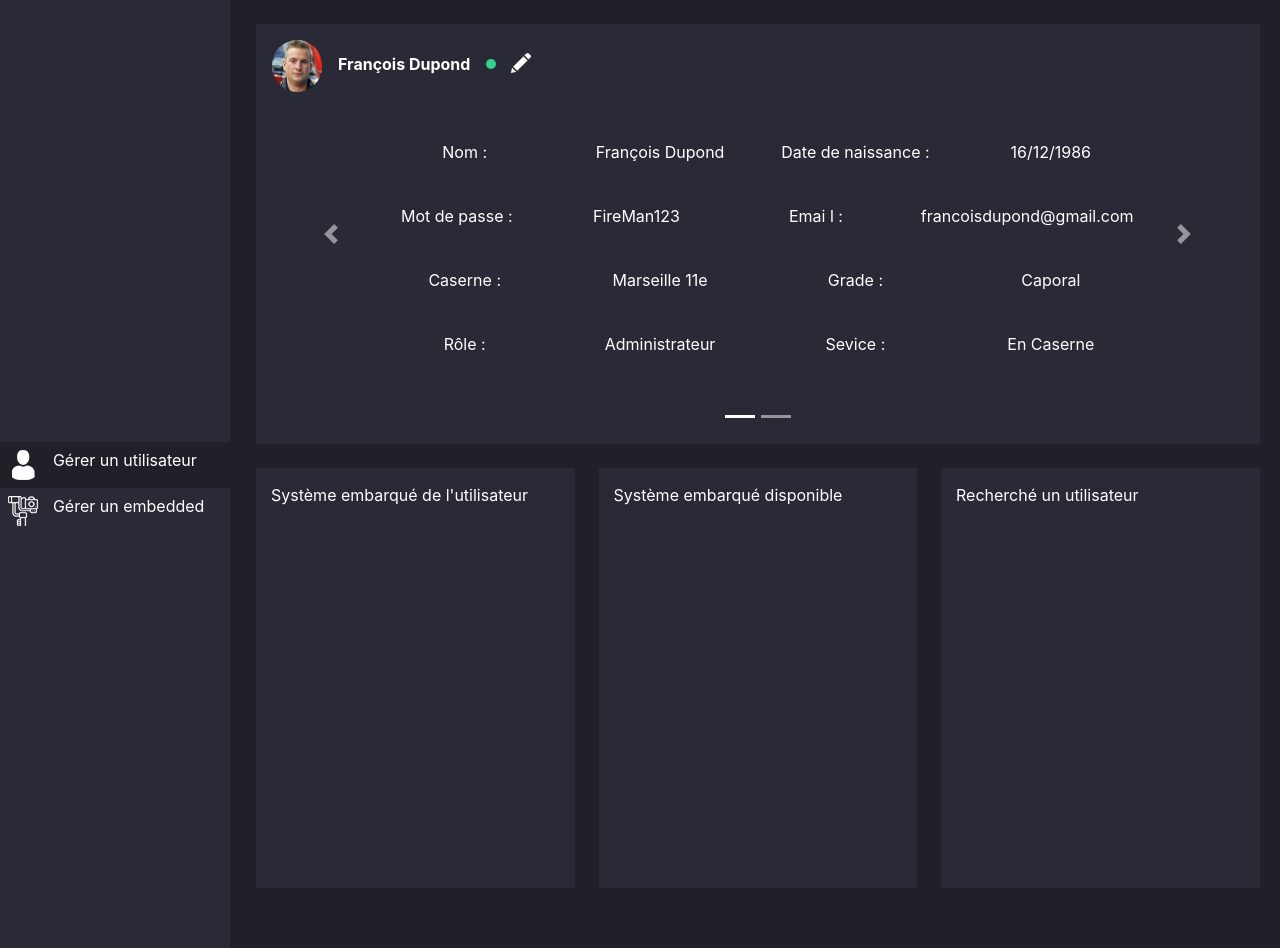
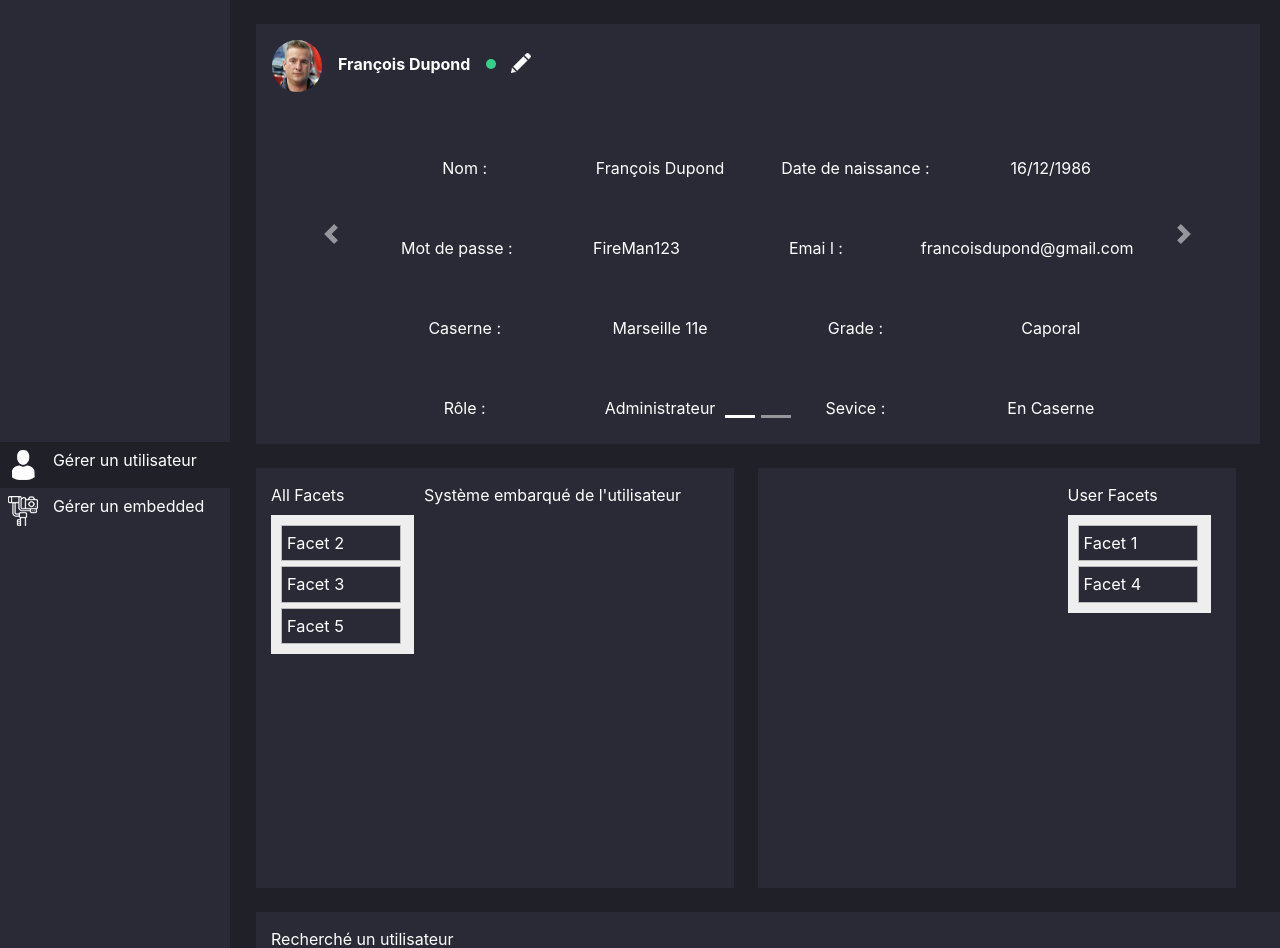
Before and after one commit to MaurelT/FIRE, a PHP site: page /panel-admin-V2.html in a window 1280 px wide. Run offline with PHP 8.4, Linux system fonts and the light colour scheme; some libraries are stand-ins or nearby versions.

Commit message:
Drag & Drop

```diff
--- a/Scripts/panel-admin-V2.js
+++ b/Scripts/panel-admin-V2.js
@@ -6,6 +6,8 @@ $(document).ready(function(){
 
     manageuser.classList.add('selected');
     bc.load('manageuser.html');
+
+    var manageuserembedded = $("#allFacets, #userFacets");
 
     $('#manageuser').click(function(){
       removeClass(divSelected, 'selected');
@@ -18,6 +20,30 @@ $(document).ready(function(){
       manageembedded.classList.add('selected');
       bc.load('manageembedded.html');
     });
+
+
+    $(function() {
+        manageuserembedded.sortable({
+          connectWith: "ul",
+          placeholder: "placeholder",
+          delay: 150
+        })
+        .disableSelection()
+        .dblclick( function(e){
+          var item = e.target;
+          if (e.currentTarget.id === 'allFacets') {
+            //move from all to user
+            $(item).fadeOut('fast', function() {
+              $(item).appendTo($('#userFacets')).fadeIn('slow');
+            });
+          } else {
+            //move from user to all
+            $(item).fadeOut('fast', function() {
+              $(item).appendTo($('#allFacets')).fadeIn('slow');
+            });
+          }
+        });
+      });
 });
 
 function removeClass(divSelected, removeElement) {
--- a/Styles/panel-admin-V2.css
+++ b/Styles/panel-admin-V2.css
@@ -5,6 +5,49 @@
   height: 100%;
   padding: 15px 15px 80px;
   background-color: #2A2A36;
+}
+.right {
+  float: right;
+}
+.left {
+  float: left;
+}
+
+p {
+  clear: both;
+  padding-top: 1em;
+}
+.facet-list {
+  list-style-type: none;
+  margin: 0;
+  padding: 0;
+  margin-right: 10px;
+  background: #eee;
+  padding: 5px;
+  width: 143px;
+  min-height: 1.5em;
+  font-size: 0.85em;
+}
+.facet-list li {
+  margin: 5px;
+  padding: 5px;
+  font-size: 1.2em;
+  width: 120px;
+}
+.facet-list li.placeholder {
+  height: 1.2em
+}
+.facet {
+  border: 1px solid #bbb;
+  background-color: #2A2A36;
+  cursor: move;
+}
+.facet.ui-sortable-helper {
+  opacity: 0.5;
+}
+.placeholder {
+  border: 1px solid orange;
+  background-color: #fffffd;
 }
 
 .blockinfo {
--- a/manageuser.html
+++ b/manageuser.html
@@ -82,9 +82,24 @@
     <div class="row m-0 blocklistcontent">
       <div id="manageembeddedsuser" class="blockembeddeduser mt-4 col">
         Système embarqué de l'utilisateur
+        <div class="left">
+          <label>All Facets</label>
+            <ul id="allFacets" class="facet-list">
+              <li class="facet">Facet 2</li>
+              <li class="facet">Facet 3</li>
+              <li class="facet">Facet 5</li>
+            </ul>
+        </div>
       </div>
       <div id="manageembeddedlist" class="blockembedded mt-4 ml-4 mr-4 col">
-        Système embarqué disponible
+        <div class="right">
+          <label>User Facets</label>
+          <ul id="userFacets" class="facet-list">
+            <li class="facet">Facet 1</li>
+            <li class="facet">Facet 4</li>
+          </ul>
+        </div>
+      </div>
       </div>
       <div id="manageuserslist" class="blockmanageuser mt-4 col">
         Recherché un utilisateur
```
